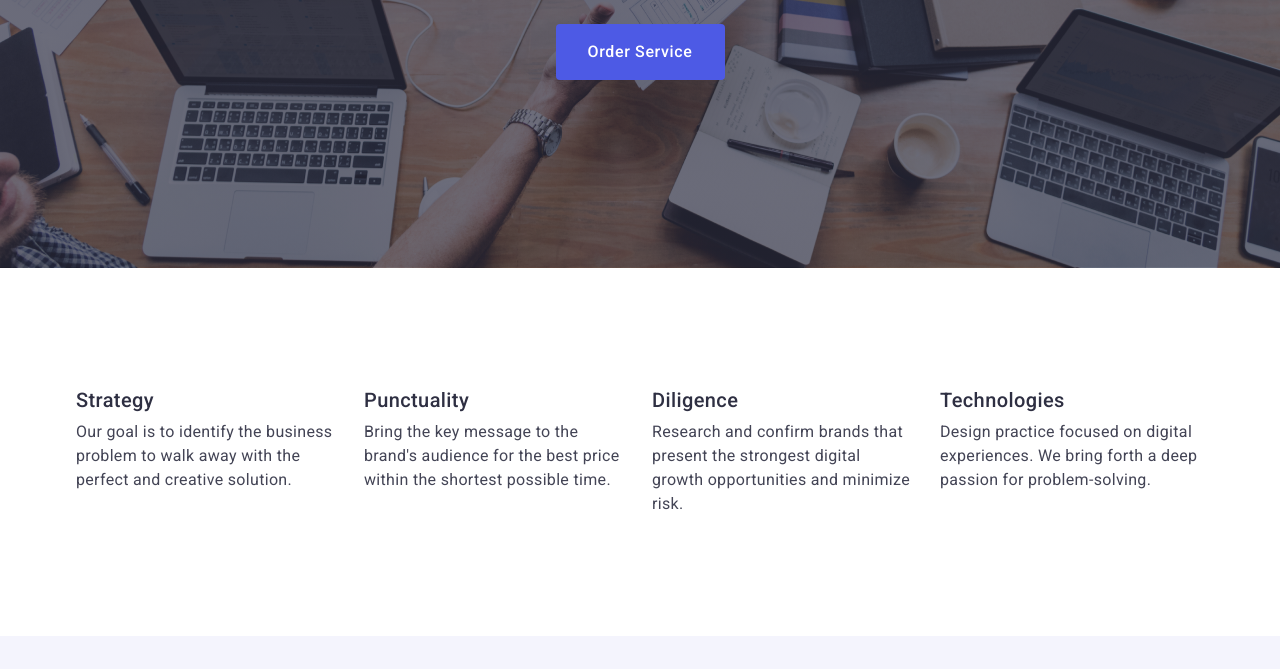
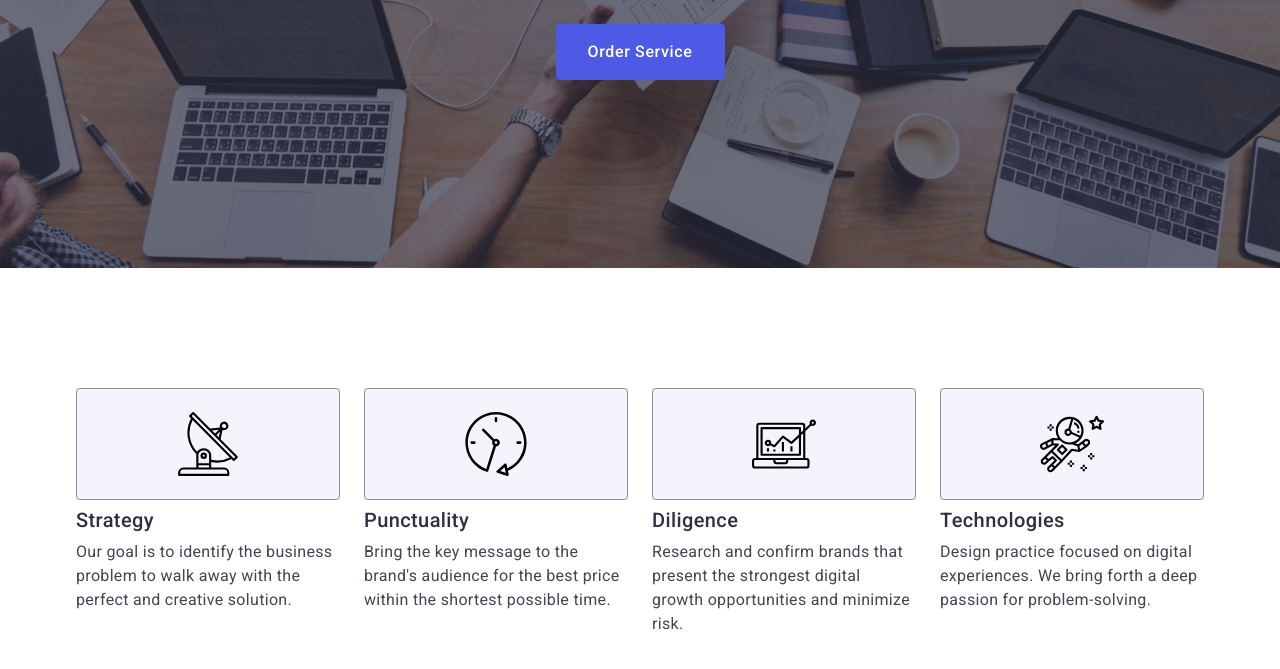
Before and after one commit to OneByOneS/goit-markup-hw-04, a plain HTML site: page index.html in a window 1280 px wide. Shown: the part 405-1074 px from the top of the page. Drawn offline with nearby package versions, Linux system fonts and the light colour scheme.

Commit message:
add icons for 2 section

```diff
--- a/css/styles.css
+++ b/css/styles.css
@@ -183,6 +183,18 @@ img {
 .about-us-section {
   padding: 120px 0;
 }
+.about-us-wrapper {
+  display: flex;
+  align-items: center;
+  justify-content: center;
+
+  height: 112px;
+
+  background-color: #f4f4fd;
+  border: 1px solid var(--LIGHT-SLATE, #8e8f99);
+  border-radius: 4px;
+  margin-bottom: 8px;
+}
 .about-us-list {
   display: flex;
   gap: 24px;
--- a/index.html
+++ b/index.html
@@ -74,6 +74,11 @@ https://cdnjs.cloudflare.com/ajax/libs/modern-normalize/2.0.0/modern-normalize.m
           <h2 class="visually-hidden">About us</h2>
           <ul class="about-us-list">
             <li class="about-us-list-item">
+              <div class="about-us-wrapper">
+                <svg class="about-us-icon" width="64" height="64">
+                  <use href="./images/icons.svg#icon-antenna"></use>
+                </svg>
+              </div>
               <h3 class="about-us-subject">Strategy</h3>
               <p class="about-us-text">
                 Our goal is to identify the business problem to walk away with
@@ -81,6 +86,11 @@ https://cdnjs.cloudflare.com/ajax/libs/modern-normalize/2.0.0/modern-normalize.m
               </p>
             </li>
             <li class="about-us-list-item">
+              <div class="about-us-wrapper">
+                <svg class="about-us-icon" width="64" height="64">
+                  <use href="./images/icons.svg#icon-clock"></use>
+                </svg>
+              </div>
               <h3 class="about-us-subject">Punctuality</h3>
               <p class="about-us-text">
                 Bring the key message to the brand's audience for the best price
@@ -88,6 +98,11 @@ https://cdnjs.cloudflare.com/ajax/libs/modern-normalize/2.0.0/modern-normalize.m
               </p>
             </li>
             <li class="about-us-list-item">
+              <div class="about-us-wrapper">
+                <svg class="about-us-icon" width="64" height="64">
+                  <use href="./images/icons.svg#icon-diagram"></use>
+                </svg>
+              </div>
               <h3 class="about-us-subject">Diligence</h3>
               <p class="about-us-text">
                 Research and confirm brands that present the strongest digital
@@ -95,6 +110,11 @@ https://cdnjs.cloudflare.com/ajax/libs/modern-normalize/2.0.0/modern-normalize.m
               </p>
             </li>
             <li class="about-us-list-item">
+              <div class="about-us-wrapper">
+                <svg class="about-us-icon" width="64" height="64">
+                  <use href="./images/icons.svg#icon-astronaut"></use>
+                </svg>
+              </div>
               <h3 class="about-us-subject">Technologies</h3>
               <p class="about-us-text">
                 Design practice focused on digital experiences. We bring forth a
```
